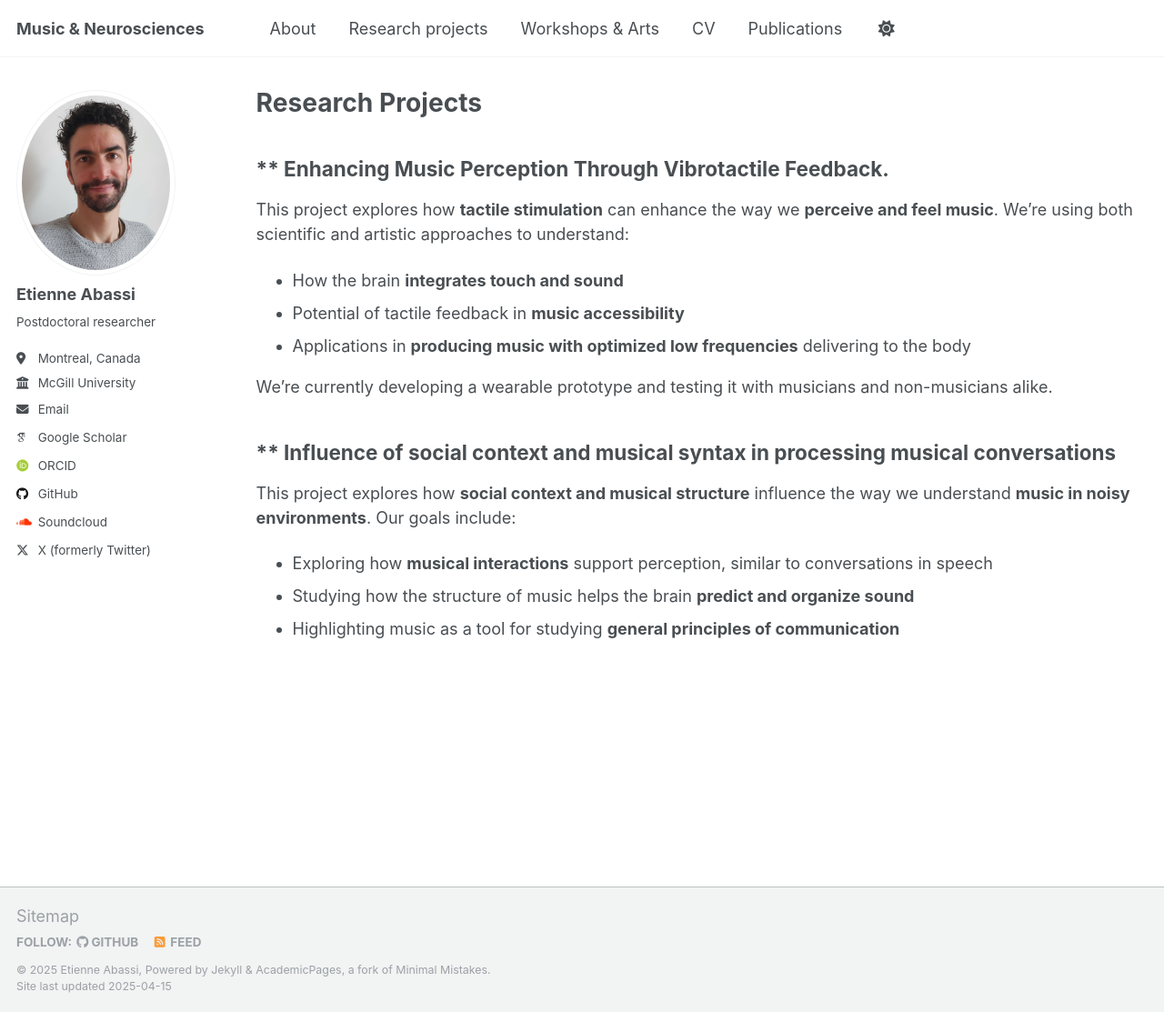
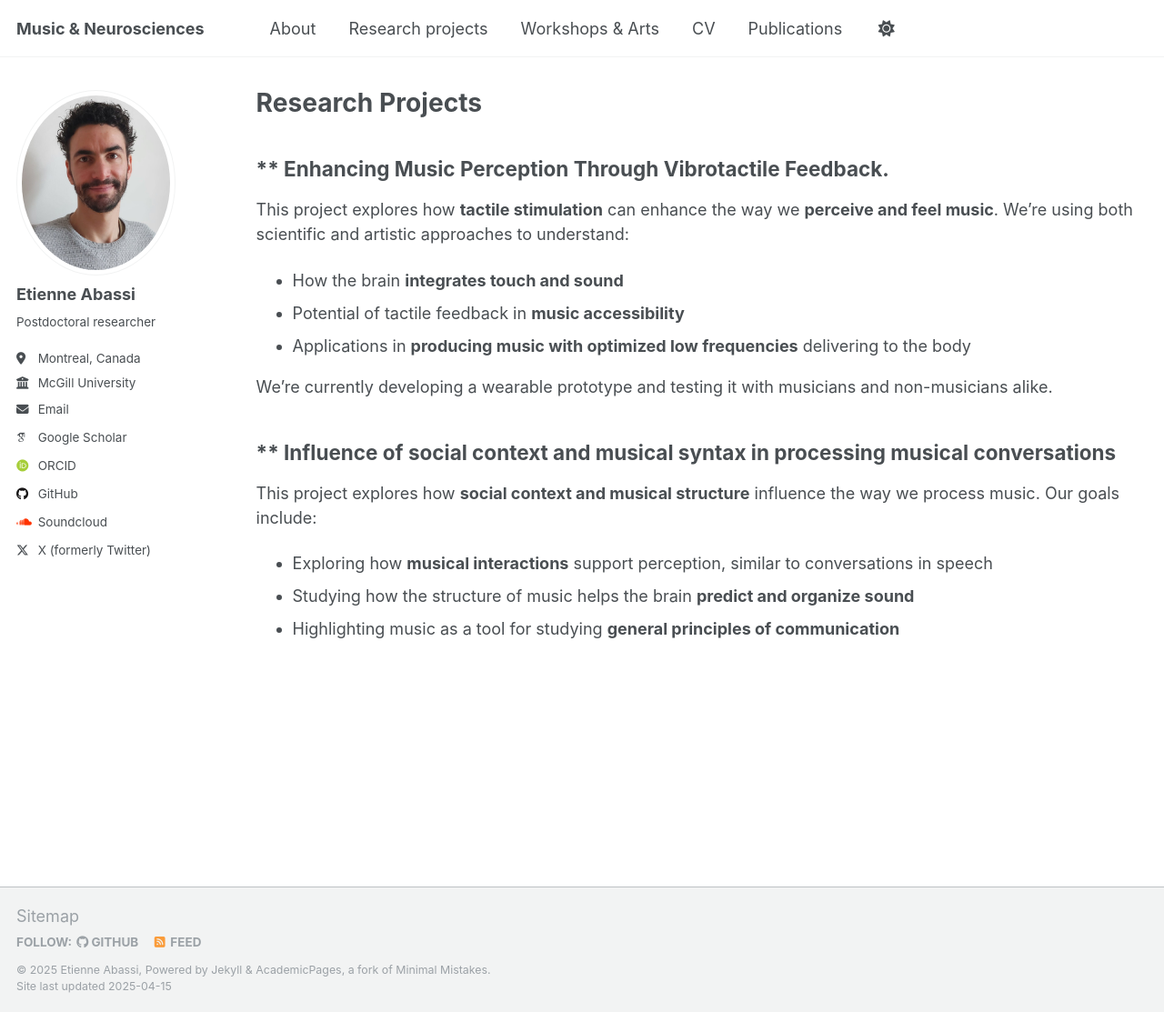
Before and after one commit to etienneabassi/etienneabassi.github.io, a Jekyll site: the page built from _pages/projects.md, in a window 1280 px wide and 1113 px high. Shown: the whole window at 91% size. Built offline with Jekyll 4.4.1, drawn with Linux system fonts in a browser that asks for light colours; some web fonts are replaced.

Commit message:
Update projects.md

```diff
--- a/_pages/projects.md
+++ b/_pages/projects.md
@@ -19,7 +19,7 @@ We're currently developing a wearable prototype and testing it with musicians an
 
 ## ** Influence of social context and musical syntax in processing musical conversations
 
-This project explores how **social context and musical structure** influence the way we understand **music in noisy environments**. Our goals include:
+This project explores how **social context and musical structure** influence the way we process music. Our goals include:
 
 - Exploring how **musical interactions** support perception, similar to conversations in speech
 - Studying how the structure of music helps the brain **predict and organize sound**
```
